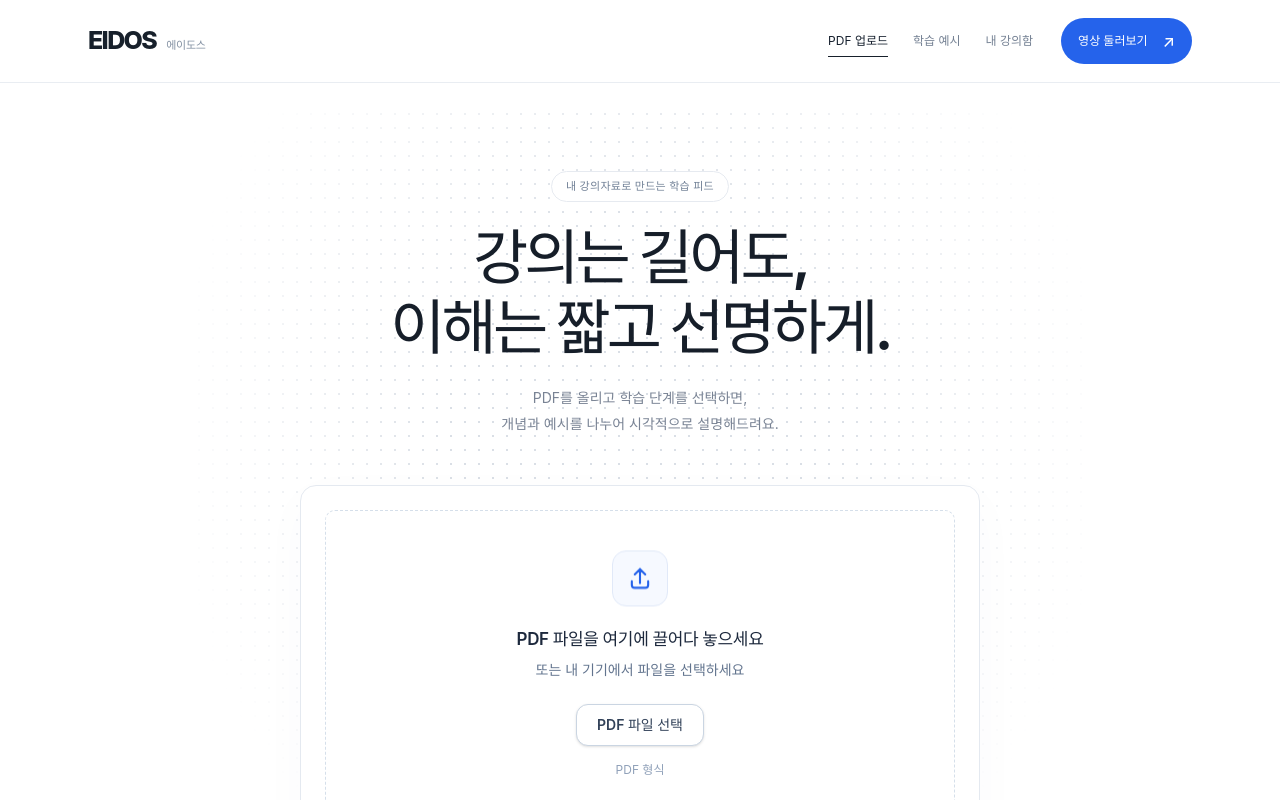
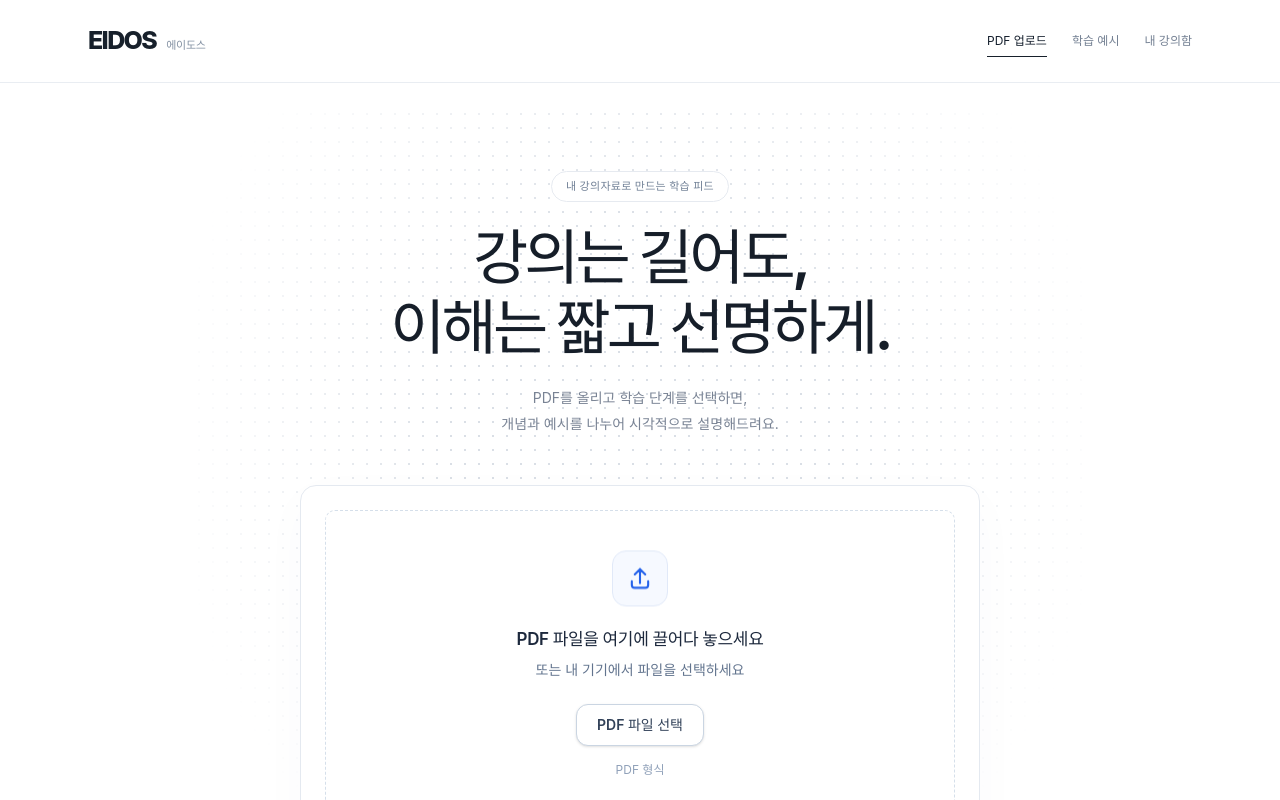
Before and after one commit to 2026ENDPoinT/team19, a React (Vite) app in the folder frontend/: page / in a window 1280 px wide. Shown: the top 800 px of the page. Built offline with nearby package versions, Linux system fonts and the light colour scheme.

Commit message:
[FE] 헤더의 영상 둘러보기와 내 강의로 시작 버튼 제거

```diff
--- a/frontend/src/components/SiteHeader.tsx
+++ b/frontend/src/components/SiteHeader.tsx
@@ -3,6 +3,5 @@ export default function SiteHeader({ onHome, onExamples, onLibrary, examples = f
   return <header className="brand-header"><nav aria-label="주 메뉴" className="brand-header-inner">
     <button type="button" className="brand-wordmark" onClick={onHome} aria-label="에이도스 홈">EIDOS<span>에이도스</span></button>
     <div className="brand-navigation"><button type="button" onClick={onHome} aria-current={examples || library ? undefined : 'page'}>PDF 업로드</button><button type="button" onClick={onExamples} aria-current={examples ? 'page' : undefined}>학습 예시</button><button type="button" onClick={onLibrary} aria-current={library ? 'page' : undefined}>내 강의함</button></div>
-    <button type="button" className="brand-header-action" onClick={examples ? onHome : onExamples}>{examples ? '내 강의로 시작' : '영상 둘러보기'}<span aria-hidden="true">↗</span></button>
   </nav></header>
 }
```
